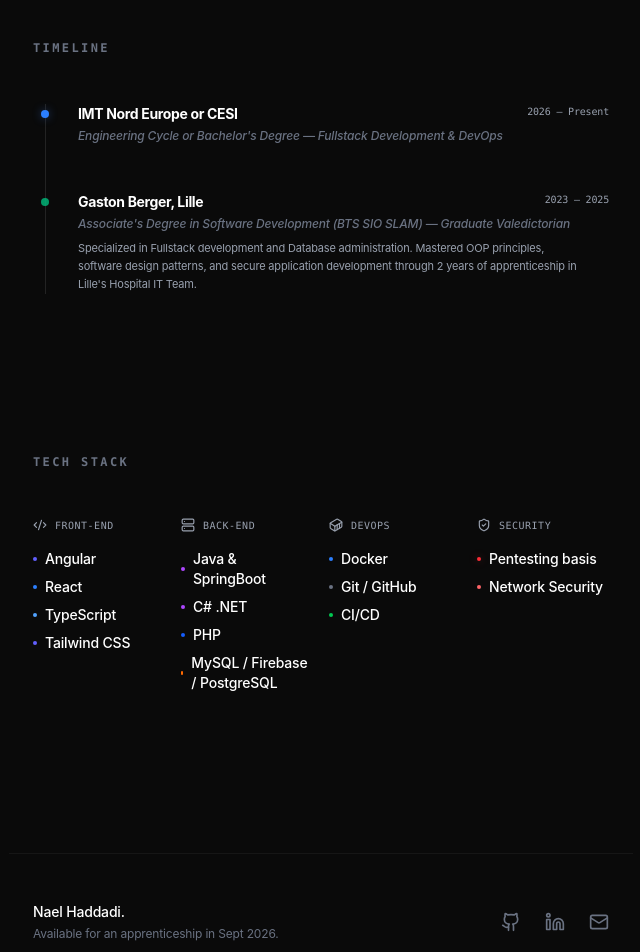
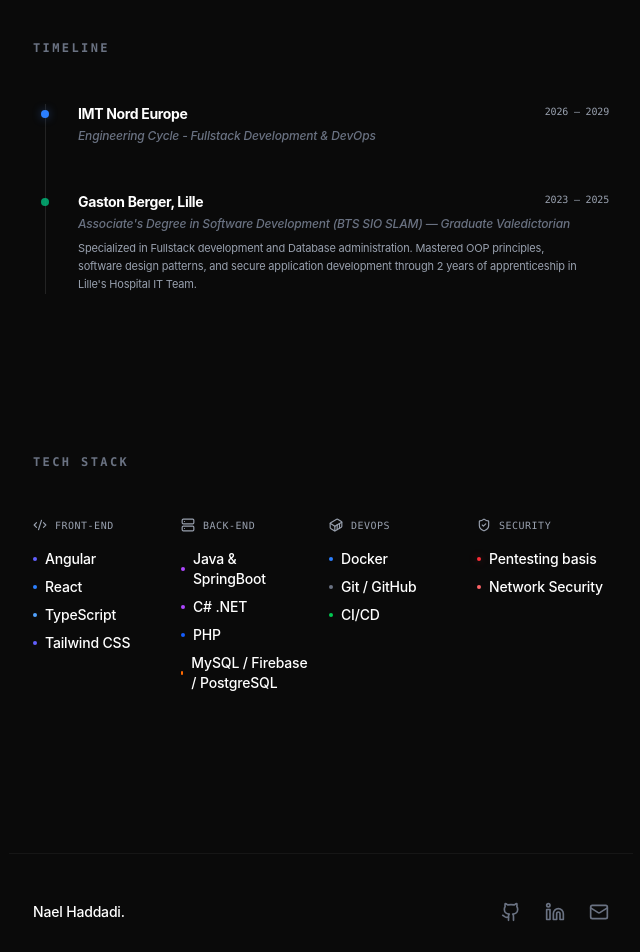
Before and after one commit to Xonodeh/Portfolio-REACT, a React (Vite) app: page /about in a window 1280 px wide. Shown: the part 1220-2172 px from the top of the page, without its empty margins (319-959 px from the left). Built offline with nearby package versions, Linux system fonts and the light colour scheme.

Commit message:
changement école

```diff
--- a/src/components/Education.tsx
+++ b/src/components/Education.tsx
@@ -118,10 +118,10 @@ export const Education = () => {
       <div className="relative pl-8">
         <div className="absolute -left-1.25 top-1.5 w-2 h-2 rounded-full bg-blue-500 shadow-[0_0_10px_rgba(59,130,246,0.4)]" />
         <div className="flex justify-between items-start mb-1">
-          <h3 className="text-sm font-bold text-black dark:text-white">IMT Nord Europe or CESI</h3>
-          <span className="text-[10px] font-mono text-gray-400">2026 — Present</span>
+          <h3 className="text-sm font-bold text-black dark:text-white">IMT Nord Europe</h3>
+          <span className="text-[10px] font-mono text-gray-400">2026 — 2029</span>
         </div>
-        <p className="text-xs text-gray-500 font-medium italic">Engineering Cycle or Bachelor's Degree — Fullstack Development & DevOps</p>
+        <p className="text-xs text-gray-500 font-medium italic">Engineering Cycle - Fullstack Development & DevOps</p>
       </div>
 
       {/* BTS SIO */}
--- a/src/components/footer.tsx
+++ b/src/components/footer.tsx
@@ -9,9 +9,6 @@ export const Footer = () => {
         {/* Info & Status */}
         <div className="flex flex-col items-center md:items-start gap-1">
           <p className="text-sm font-medium text-white">Nael Haddadi.</p>
-          <p className="text-xs text-gray-500">
-            Available for an apprenticeship in Sept 2026.
-          </p>
         </div>
 
         {/* Social Links */}
```
